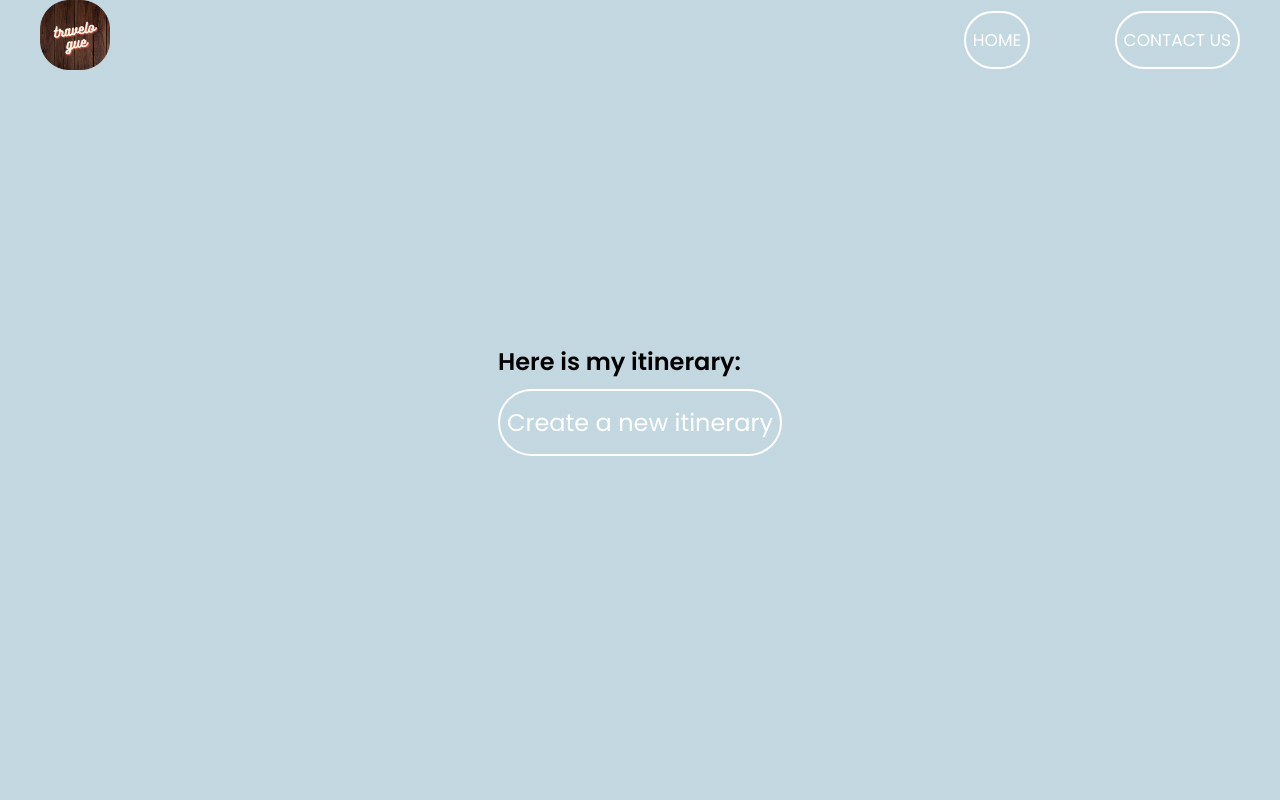
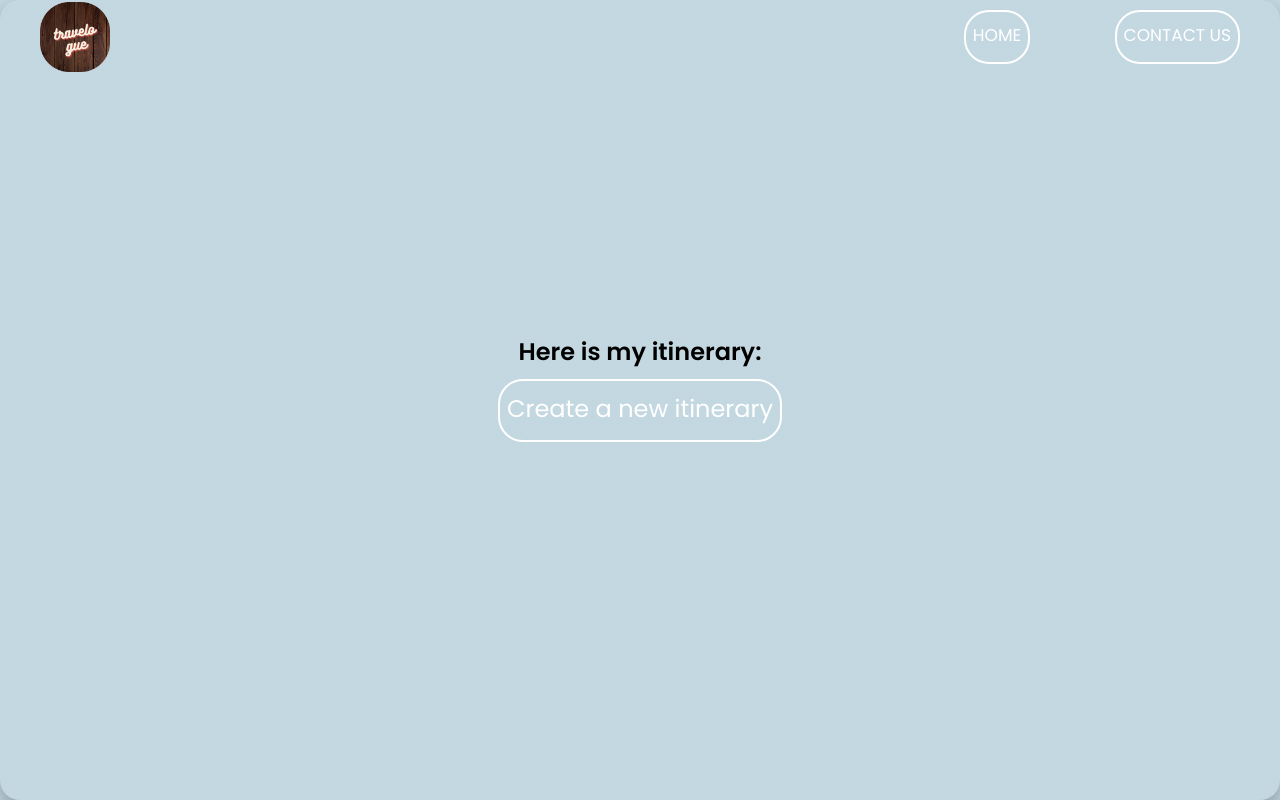
Before and after one commit to EmmaBin/travel-website, a Flask app: page /itineraries in a window 1280 px wide. Run offline with Flask 2, Linux system fonts and the light colour scheme; the visitor is signed in with stand-in values (Sample User, id 1); data that the repository does not hold is empty.

Commit message:
restyle iti-index

```diff
--- a/static/itiindex.css
+++ b/static/itiindex.css
@@ -81,31 +81,75 @@
         opacity: 4;
     } */
 
-a{
+a {
   text-decoration: none;
   display: inline-block;
   color: #fff;
   font-size: 24px;
   border: 2px solid #fff;
 
-      padding:14px 7px;
-      border-radius: 50px;
+  padding: 14px 7px;
+  border-radius: 25px;
   margin-top: 10px;
+  margin-bottom: 10px;
+  padding-top: 10px;
 }
-  .create{
+
+a:hover {background-color: rgb(255, 90, 96)}
+.create {
   margin-bottom: 30px;
 }
 
-  .itinerary ul li{
+.itinerary ul li {
   list-style: none;
   display: inline-block;
   margin-left: 40px;
-      margin-right:40px;
+  margin-right: 40px;
   margin-bottom: 30px;
 }
 
-  .itinerary ul li a{
+.itinerary ul li a {
   text-decoration: none;
   color: #fff;
   font-size: 17px;
 }
+
+.text {
+  display: flex;
+  flex-direction: column;
+  justify-content: center;
+  align-items: center;
+}
+
+.new {
+  display: flex;
+  justify-content: center;
+  align-items: center;
+}
+.card{
+  margin-top: 15px;
+}
+
+.card::after {
+  position: absolute;
+  top: 0;
+  left: 0;
+  width: 100%;
+  height: 100%;
+  transition: opacity 2s cubic-bezier(.165, .84, .44, 1);
+  box-shadow: 0 12px 20px 0 rgba(29, 10, 10, 0.2), 0 6px 20px 0 rgba(0, 0, 0, .15);
+  content: '';
+  opacity: 0;
+  z-index: -1;
+  border-radius: 20px;
+
+}
+
+.card:hover,
+.card:focus {
+  transform: scale3d(1.006, 1.006, 1);
+}
+
+.card::after {
+  opacity: 4;
+}
--- a/templates/itineraries/index.html
+++ b/templates/itineraries/index.html
@@ -33,7 +33,9 @@
 
 
 <div class="itinerary">
+  <div class="new">
     <a href="/itineraries/new">Create a new itinerary</a>
+  </div>
 
     <div class="card">
     <ul>
@@ -43,14 +45,17 @@
             <a href="/itineraries/{{ itinerary.itinerary_id }}">
                 <p>{{ itinerary.itinerary_name }}</p>
             </a>
-        </div>
+
 
 
 
         </li>
 
+
         {% endfor %}
     </ul>
+
+  </div>
 
 
 
```
Lines whose indentation alone changed are shown as unchanged.
